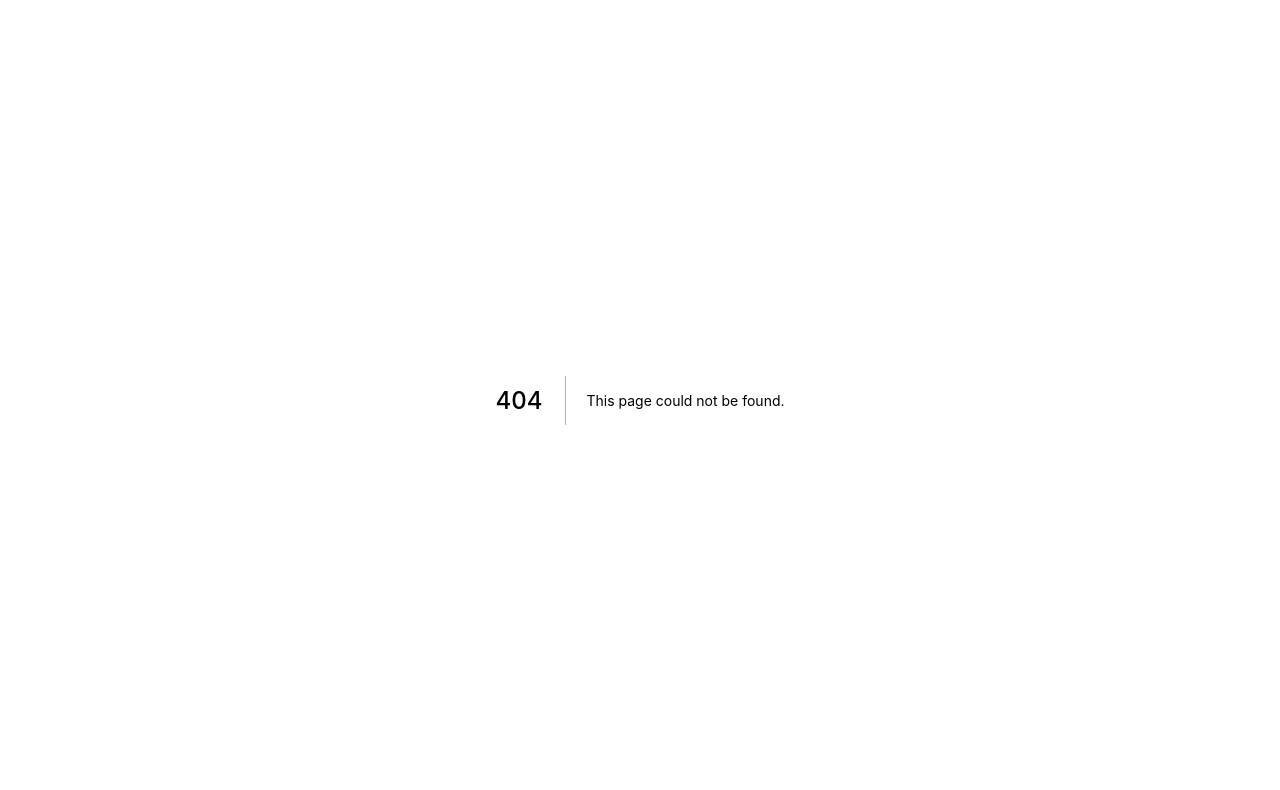
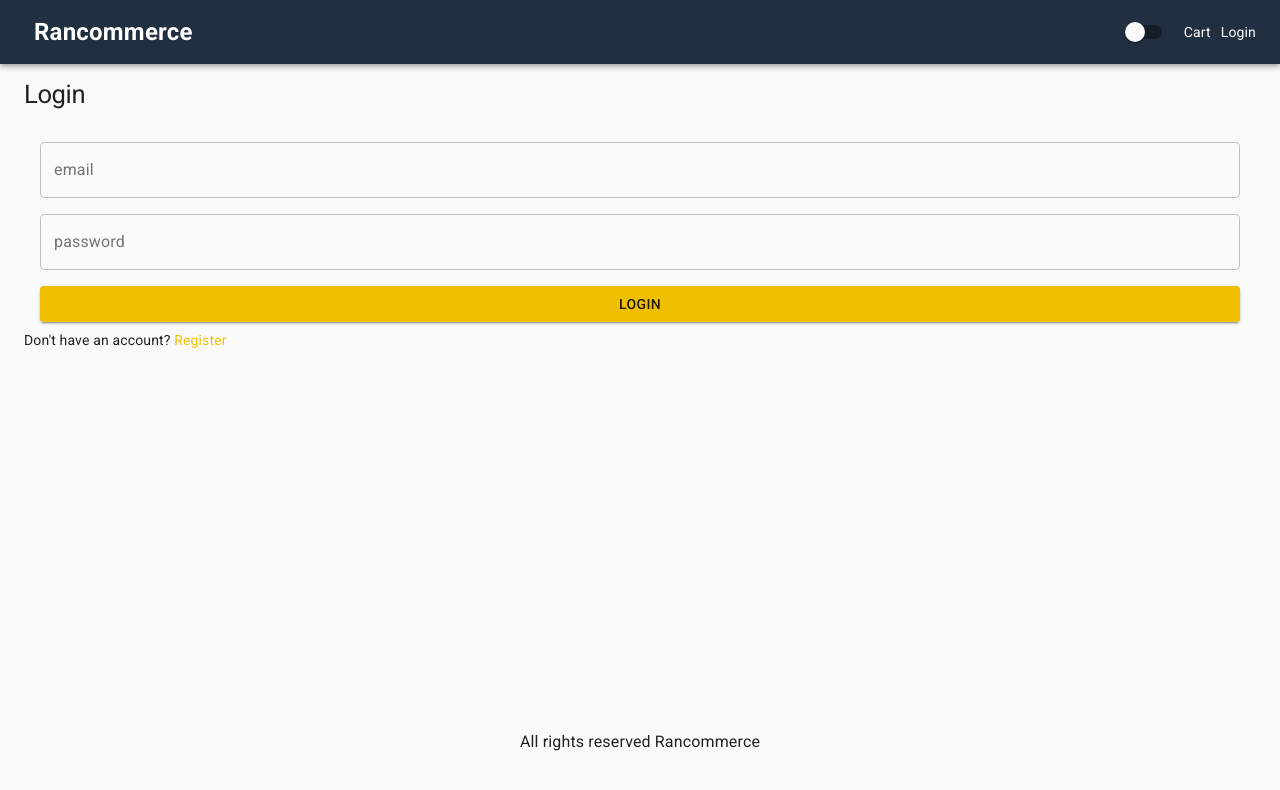
Before and after one commit to ranconyc/next-e-commerce, a Next.js app: page /login in a window 1280 px wide. Before the commit this address had no page. Shown: the top 790 px of the page. Built offline with nearby package versions, Linux system fonts and the light colour scheme.

Commit message:
login page

```diff
--- /dev/null
+++ b/pages/login.js
@@ -0,0 +1,54 @@
+import React from 'react';
+import Layout from '../components/Layout';
+import NextLink from 'next/link';
+import useStyles from '../utils/styles';
+import {
+  List,
+  ListItem,
+  Typography,
+  TextField,
+  Button,
+  Link,
+} from '@material-ui/core';
+
+export default function LoginPage() {
+  const classes = useStyles();
+  return (
+    <Layout title="login" className={classes.form}>
+      <form>
+        <Typography component="h1" variant="h1">
+          Login
+        </Typography>
+        <List>
+          <ListItem>
+            <TextField
+              variant="outlined"
+              fullWidth
+              id="email"
+              label="email"
+              inputProps={{ type: 'email' }}
+            ></TextField>
+          </ListItem>
+          <ListItem>
+            <TextField
+              variant="outlined"
+              fullWidth
+              id="password"
+              label="password"
+              inputProps={{ type: 'password' }}
+            ></TextField>
+          </ListItem>
+          <ListItem>
+            <Button variant="contained" fullWidth type="submit" color="primary">
+              Login
+            </Button>
+          </ListItem>
+          Don't have an account?{' '}
+          <NextLink href="/register" passHref>
+            <Link>Register</Link>
+          </NextLink>
+        </List>
+      </form>
+    </Layout>
+  );
+}
--- a/pages/product/[slug].js
+++ b/pages/product/[slug].js
@@ -21,7 +21,9 @@
 export default function ProductPage({ product }) {
   const router = useRouter();
   const { state, dispatch } = useContext(Store);
-  const { cart: cartItems } = state;
+  const {
+    cart: { cartItems },
+  } = state;
   const classes = useStyles();
 
   const addToCartHandler = async () => {
@@ -29,6 +31,7 @@
     const quantity = existItem ? existItem.quantity + 1 : 1;
     const { data } = await axios.get(`/api/products/${product._id}`);
     if (data.countInStock < quantity) {
+      // dispatch error
       window.alert('Sorry. Product is out of stock');
       return;
     }
--- a/utils/styles.js
+++ b/utils/styles.js
@@ -27,6 +27,7 @@
     marginTop: 10,
     marginBottom: 10,
   },
+  form: { maxwidth: 800, margin: '0 auto' },
 });
 
 export default useStyles;
```
Also changed, not shown: pages/cart.js (+13 -1 lines), pages/shipping.js (added, +8 -0 lines).
